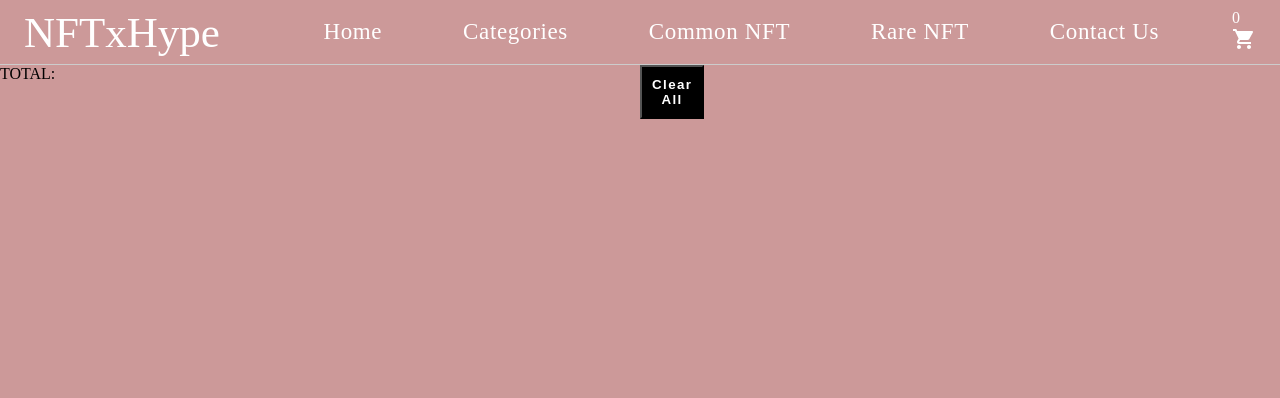
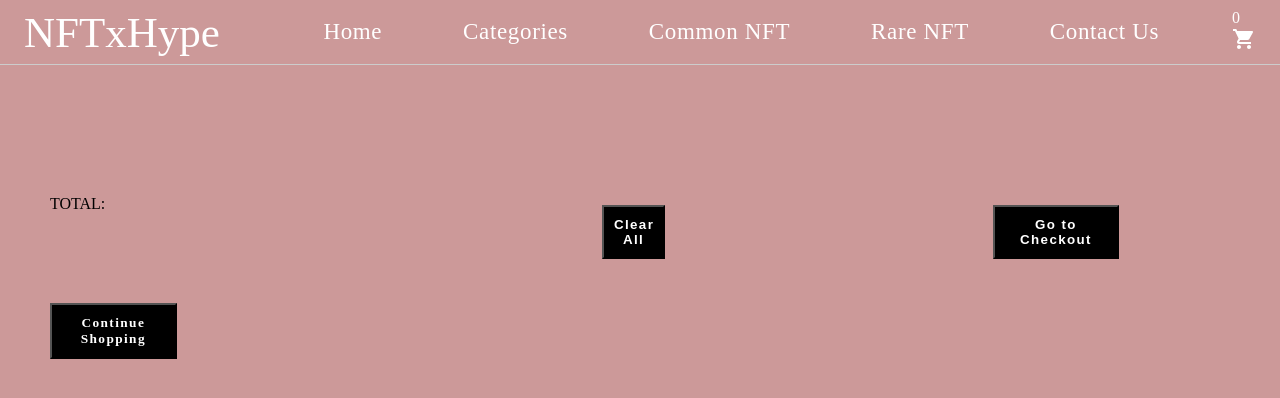
Before and after one commit to LucasETrigo/ecom-react-app, a React (Create React App) app: page /cart in a window 1280 px wide. Shown: the top 398 px of the page. Built offline with nearby package versions, Linux system fonts and the light colour scheme; a web font is replaced by a local one.

Commit message:
Commented the firebase stuff thats causing issues on carddetailcontainer

```diff
--- a/src/components/CartWidget/CartWidget.js
+++ b/src/components/CartWidget/CartWidget.js
@@ -1,4 +1,6 @@
+import { Link } from "react-router-dom";
 import { useContext } from "react";
+
 import ShoppingCartIcon from "@mui/icons-material/ShoppingCart";
 
 import CartContext from "../../context/CartContext";
@@ -17,7 +19,9 @@ const CartWidget = () => {
     return (
         <div>
             <div className="itemsInCart">{itemsInCart}</div>
-            <ShoppingCartIcon className="cart-icon" />
+            <Link to={'/cart'}>
+                <ShoppingCartIcon className="cart-icon"/>
+            </Link>
         </div>
     );
 };
--- a/src/pages/Cart.css
+++ b/src/pages/Cart.css
@@ -103,7 +103,16 @@ hr {
 }
 
 .cart-clear-btn {
-    width: 10%;
+    width: 15%;
+    padding: 10px;
+    background-color: black;
+    color: white;
+    font-weight: 600;
+    cursor: pointer;
+}
+
+.cart-check-btn {
+    width: 30%;
     padding: 10px;
     background-color: black;
     color: white;
@@ -113,8 +122,36 @@ hr {
 
 .cart-total-container {
     display: grid;
-    grid-template-columns: 50% 50%;
-    grid-template-rows: 50% 50%;
-    grid-template-areas: "tootal tootal"
-                        "clearAll Proceed";
+    grid-template-columns: 33% 33% 33%;
+    grid-template-rows: 100%;
+    grid-template-areas: "totalC clearB checkB";
+    height: 100%;
+    position: relative;
+    top: 130px;
 }
+
+.span-total-cart{
+    grid-area: totalC;
+    position: relative;
+    left: 50px;
+}
+
+.btn-clear-cart {
+    grid-area: clearB;
+    display: flex;
+    justify-content: center;
+    align-items: center;
+}
+
+.btn-checkout-cart {
+    grid-area: checkB;
+    display: flex;
+    justify-content: center;
+    align-items: center;
+}
+
+
+.continue-shopping {
+    position: relative;
+    top: 90px;
+}
--- a/src/pages/Cart.js
+++ b/src/pages/Cart.js
@@ -1,5 +1,8 @@
+import React, { useContext } from "react";
+import { Link } from "react-router-dom";
+
 import { Add, Remove } from "@mui/icons-material";
-import React, { useContext } from "react";
+
 import CartContext from "../context/CartContext";
 import { CartProvider } from "../context/CartContext";
 
@@ -52,9 +55,15 @@ const Cart = () => {
             <div className="cart-total-container">
                 <div className="span-total-cart">
                     <span>TOTAL: </span>
+                    <div className="continue-shopping">
+                        <button className="cart-check-btn"><Link to={"/category"}>Continue Shopping</Link></button>
+                    </div>
                 </div>
                 <div className="btn-clear-cart">
                     <button className="cart-clear-btn">Clear All</button>
+                </div>
+                <div className="btn-checkout-cart">
+                    <button className="cart-check-btn">Go to Checkout</button>
                 </div>
             </div>
         </div>
```
Also changed, not shown: src/components/CardDetailContainer/CardDetailContainer.js (+14 -0 lines), src/components/CardListContainer/CardListContainer.js (+14 -0 lines), 1 other file (tests, documents, lock files or other folders). Lines whose indentation alone changed are shown as unchanged.
